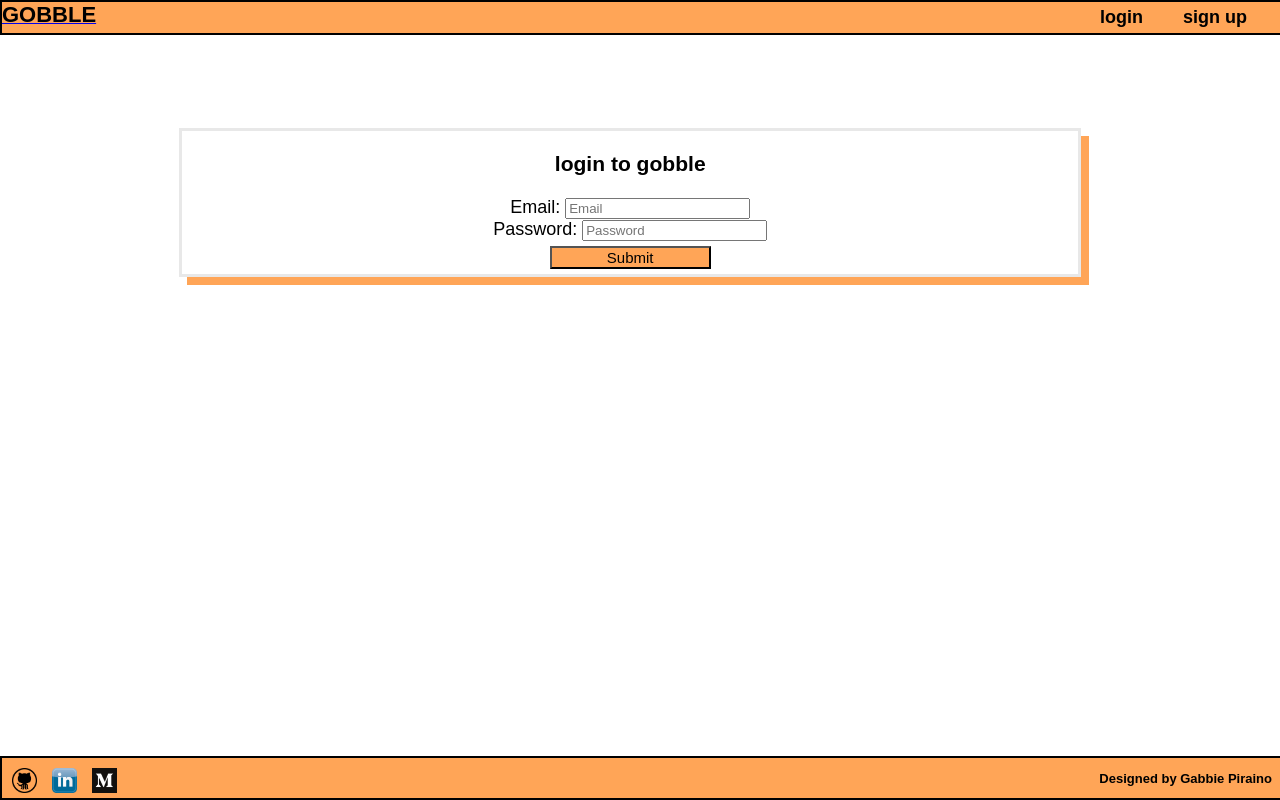
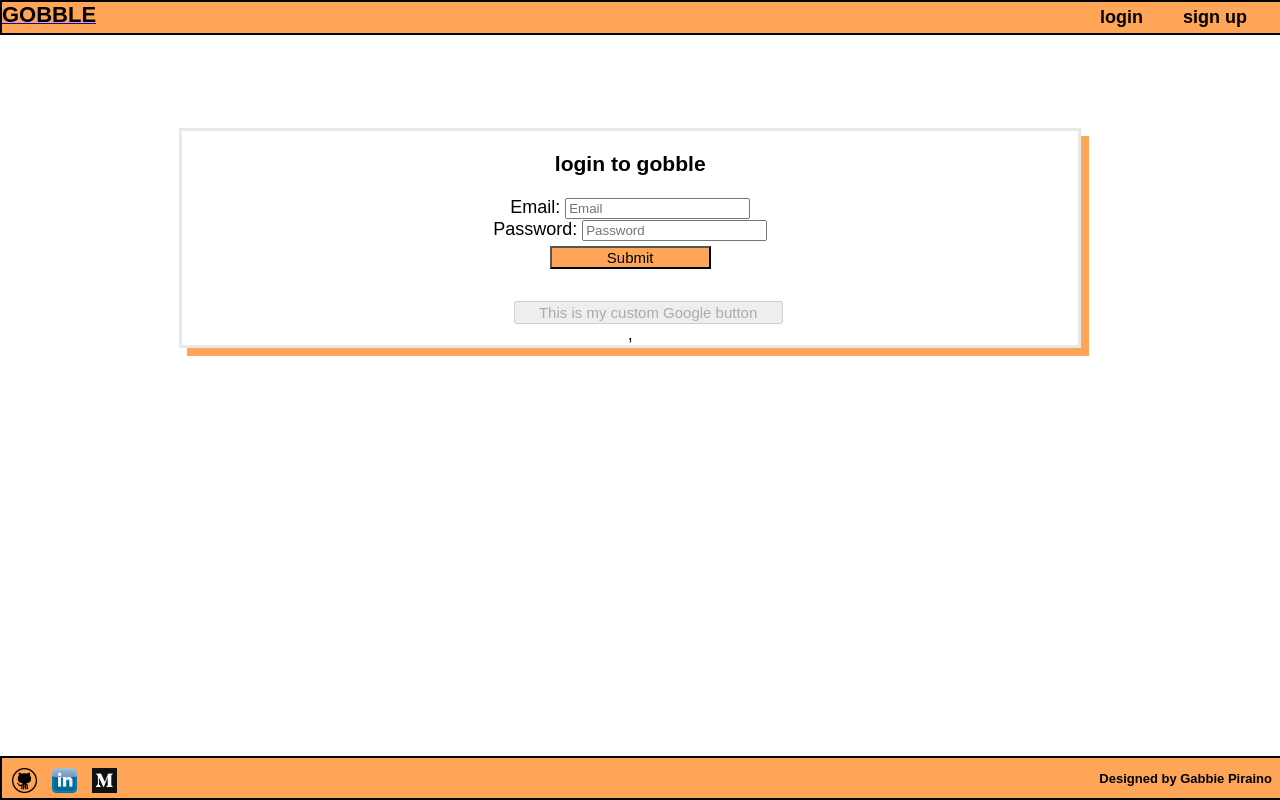
Before and after one commit to pirainogi/gobble-client, a React (Create React App) app: page /login in a window 1280 px wide. Built offline with nearby package versions, Linux system fonts and the light colour scheme; no server answers.

Commit message:
basic google button

```diff
--- a/src/components/Login.js
+++ b/src/components/Login.js
@@ -1,5 +1,12 @@
 import React, { Component } from 'react';
 import '../css/Login.css';
+import GoogleLogin from 'react-google-login';
+
+
+//trying to see if I can connect google auth for login purposes
+const responseGoogle = (response) => {
+  console.log(response);
+}
 
 class Login extends Component {
 
@@ -7,6 +14,7 @@ class Login extends Component {
     email: '',
     password: '',
   }
+
 
   handleChange = (e) => {
     this.setState({
@@ -50,6 +58,18 @@ class Login extends Component {
           <br></br>
           <input type="submit" value="Submit" className="button"/>
         </form>
+
+        <GoogleLogin
+          clientId="7681882745-qm7e2d4pkpu32nbf9qcgjbhhdq4315ic.apps.googleusercontent.com"
+          render={renderProps => (
+            <button onClick={renderProps.onClick} disabled={renderProps.disabled}>This is my custom Google button</button>
+          )}
+          buttonText="Login"
+          onSuccess={responseGoogle}
+          onFailure={responseGoogle}
+          cookiePolicy={'single_host_origin'}
+        />,
+
       </div>
     )
   }
--- a/src/components/UserInfo.js
+++ b/src/components/UserInfo.js
@@ -1,26 +1,31 @@
-import React from 'react';
+import React, { Component } from 'react';
 import '../css/UserInfo.css';
 
 
-const UserInfo = (props) => {
-  console.log(props.user);
+class UserInfo extends Component {
+
+
+  render () {
+    console.log(this.props);
 
     return (
       <div className="user-info">
-      <img src={props.user.profile_pic} alt="user profile"></img>
+        <img src={this.props.user.profile_pic} alt="user profile"></img>
         <div className="details">
-        <p> <b>Name:</b> {props.user.name}<br></br><br></br>
-        <b>Bio:</b> {props.user.bio}<br></br>
-        <b>Allergies:</b> {props.user.allergies}<br></br>
-        <b>Diet:</b> {props.user.diet}</p>
-        {props.user.recipes.length === undefined ?
+          <p> <b>Name:</b> {this.props.user.name}<br></br><br></br>
+          <b>Bio:</b> {this.props.user.bio}<br></br>
+          <b>Allergies:</b> {this.props.user.allergies}<br></br>
+          <b>Diet:</b> {this.props.user.diet}</p>
+          {this.props.user.recipes.length === undefined ?
             <p><b>RecipeBox:</b> 0 Saved Recipes</p> :
-          <p><b>RecipeBox:</b> {props.user.recipes.length} Saved Recipes</p>
+            <p><b>RecipeBox:</b> {this.props.user.recipes.length} Saved Recipes</p>
           }
         </div>
+
+        <button> edit ur profile</button>
       </div>
     )
-
+  }
 }
 
 export default UserInfo;
```
Lines whose indentation alone changed are shown as unchanged.
